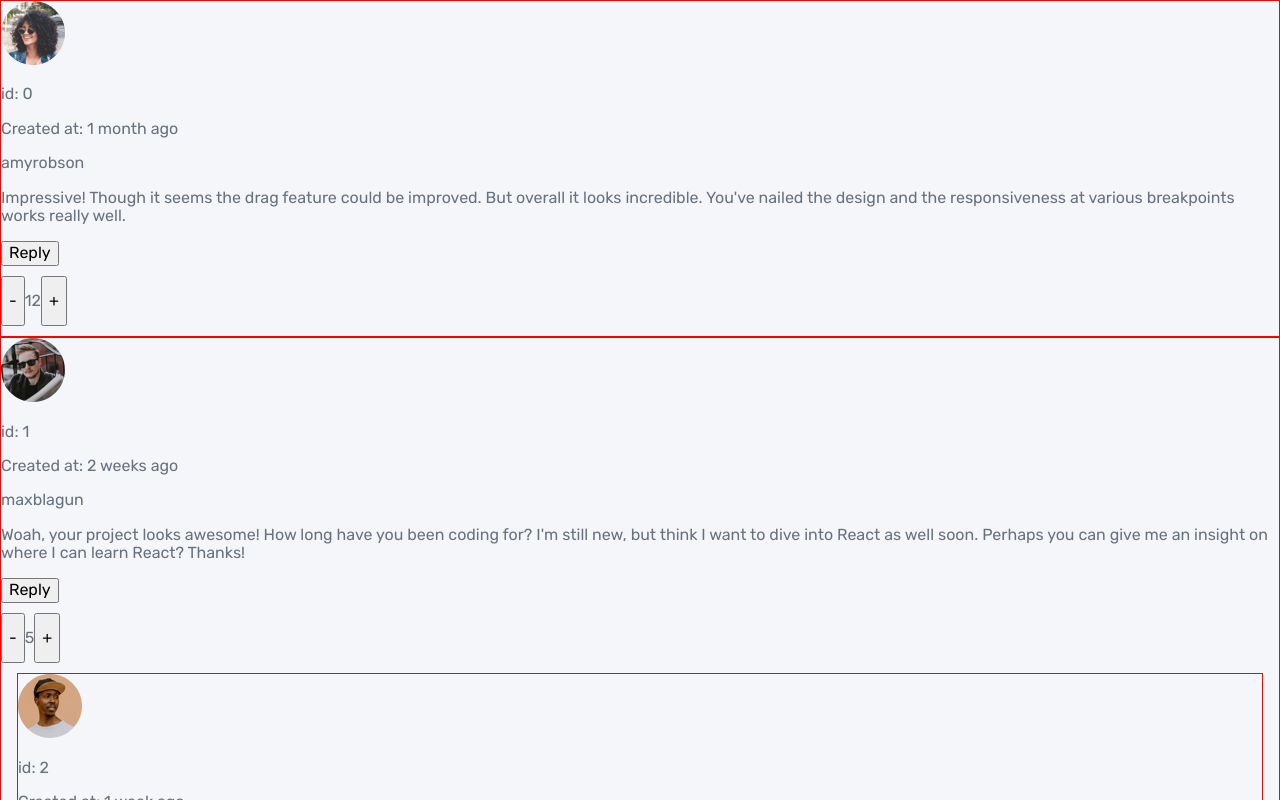
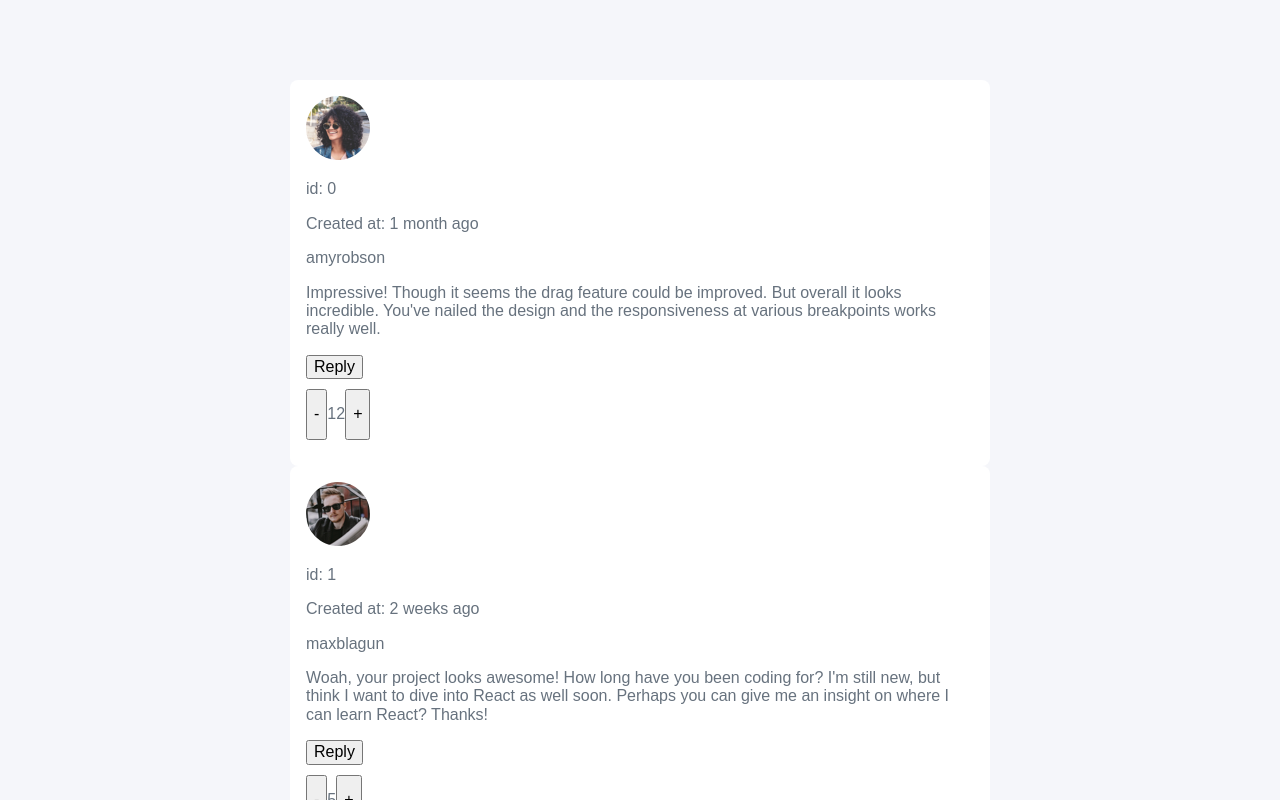
Before and after one commit to angelicamarttins/comments-section, a React (Vite) app: page / in a window 1280 px wide. Shown: the top 800 px of the page. Built offline with nearby package versions, Linux system fonts and the light colour scheme.

Commit message:
fea: add main, App, Container and Comments styles

```diff
--- /dev/null
+++ b/src/App.styles.ts
@@ -0,0 +1,8 @@
+import styled from 'styled-components'
+
+const App = styled.div`
+  max-width: 700px;
+  width: 75%;
+`
+
+export const Styled = { App }
--- a/src/App.tsx
+++ b/src/App.tsx
@@ -1,5 +1,10 @@
 import { Controller } from './Components/Controller'
+import { Styled } from './App.styles'
 
-const App = () => <Controller />
+const App = () => (
+	<Styled.App>
+		<Controller />
+	</Styled.App>
+)
 
 export default App
--- a/src/Components/Comments/Comments.tsx
+++ b/src/Components/Comments/Comments.tsx
@@ -71,10 +71,8 @@ export const Comments = ({
 
 	const hasReplies = replies && replies?.length > 0
 
-	const commentStyle = { border: '1px solid red', margin: `0 ${level}rem` }
-
 	return (
-		<div style={commentStyle}>
+		<div>
 			<div>
 				<img src={webp} alt={`${username} photo`} />
 				<p>id: {id}</p>
--- /dev/null
+++ b/src/Components/Container/Container.styles.ts
@@ -0,0 +1,11 @@
+import styled from 'styled-components'
+
+const Wrapper = styled.div`
+	background-color: ${({ theme }) => theme.colors.white};
+
+	border-radius: 8px;
+
+	padding: 1rem;
+`
+
+export const Styled = { Wrapper }
--- a/src/Components/Container/Container.tsx
+++ b/src/Components/Container/Container.tsx
@@ -1,6 +1,7 @@
 import { Comments } from '../Comments'
 import { CommentsData } from '../../Types'
 import { NewComment } from '../NewComment'
+import { Styled } from './Container.styles'
 
 type ContainerProps = {
 	commentsData?: CommentsData
@@ -11,6 +12,7 @@ export const Container = ({ commentsData, onUpdate }: ContainerProps) => (
 	<>
 		{commentsData?.comments?.map((comment, index) => {
 			return (
+				<Styled.Wrapper>
 					<Comments
 						key={comment.id}
 						index={index}
@@ -18,6 +20,7 @@ export const Container = ({ commentsData, onUpdate }: ContainerProps) => (
 						currentUser={commentsData.currentUser}
 						{...comment}
 					/>
+				</Styled.Wrapper>
 			)
 		})}
 		<NewComment onUpdate={onUpdate} />
--- a/src/Main.styled.ts
+++ b/src/Main.styled.ts
@@ -3,9 +3,15 @@ import styled from 'styled-components'
 const Background = styled.div`
 	@import url('https://fonts.googleapis.com/css2?family=Rubik:wght@400;500;700&display=swap');
 
+	display: flex;
+	justify-content: center;
+	align-items: center;
+	padding: 5rem;
+
 	background-color: ${({ theme }) => theme.colors.grayLight};
 	color: ${({ theme }) => theme.colors.grayMedium};
-  font-family: 'Rubik', sans-serif;
+
+	font-family: 'Rubik', sans-serif;
 	font-size: ${({ theme }) => theme.fonts.size.regular};
 	font-weight: ${({ theme }) => theme.fonts.weight.regular};
 `
```
Lines whose indentation alone changed are shown as unchanged.
